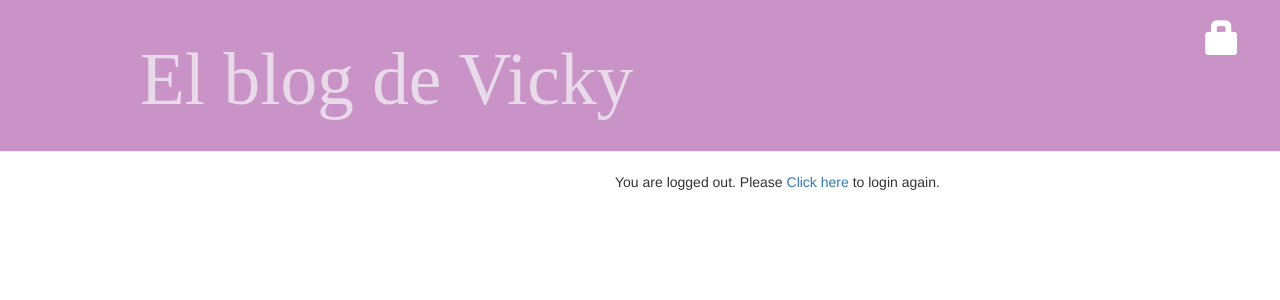
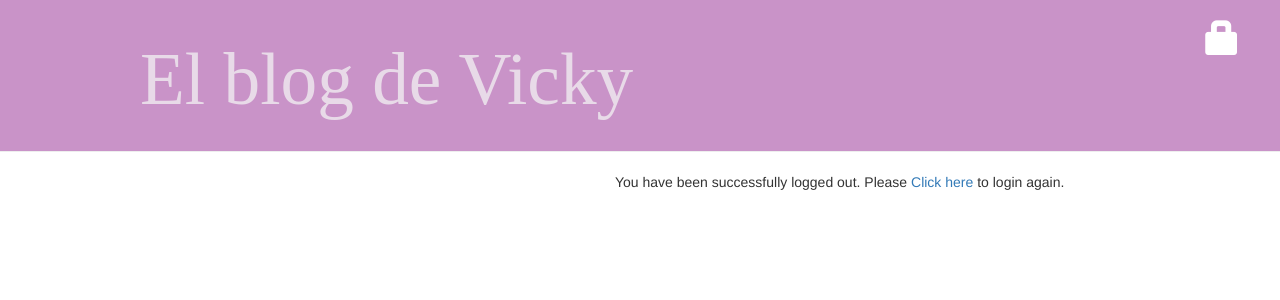
Before and after one commit to mvlaspoumaderes/my-first-blog, a Django app: page /accounts/logout/ in a window 1280 px wide; the page is wider, and only the part inside the window is pictured. Shown: the top 300 px of that part. Run offline with Django 3.2, Linux system fonts and the light colour scheme; some libraries are stand-ins or nearby versions.

Commit message:
Login/Logout final version

```diff
--- a/blog/static/css/blog.css
+++ b/blog/static/css/blog.css
@@ -46,3 +46,9 @@ h1, h2, h3, h4 {
 .post h1 a, .post h1 a:visited {
     color: #000000;
 }
+
+.clearfix {
+    overflow: auto;
+}
+'''If an element is taller than the element containing it, and it is floated, it will overflow outside of its container.
+Then we can add overflow: auto; to the containing element to fix this problem. Example: https://www.w3schools.com/css/tryit.asp?filename=trycss_layout_clearfix'''
--- a/blog/templates/blog/base.html
+++ b/blog/templates/blog/base.html
@@ -12,7 +12,8 @@
             {% if user.is_authenticated %}
 		<a href="{% url 'post_draft_list' %}" class="top-menu"><span class="glyphicon glyphicon-check"></span></a>
     		<a href="{% url 'post_new' %}" class="top-menu"><span class="glyphicon glyphicon-edit"></span></a>
-		<p class="top-menu">Hello {{ user.username }} <small>(<a href="{% url 'logout' %}">Log out</a>)</small></p>
+		<a href="{% url 'logout' %}" class="top-menu"><span class="glyphicon glyphicon-log-out"></span></a>
+                <p class="top-menu">Hello {{ user.username }} </p>
 	    {% else %}
                 <a href="{% url 'login' %}" class="top-menu"><span class="glyphicon glyphicon-lock"></span></a>
 	    {% endif %}
--- a/templates/registration/logged_out.html
+++ b/templates/registration/logged_out.html
@@ -8,9 +8,7 @@
 
     <div class="content">
         <div class="section-inner clearfix">
-
-        <p>You are logged out. Please <a href="{% url 'login' %}">Click here</a> to login again.</p>
-
+        <p>You have been successfully logged out. Please <a href="{% url 'login' %}">Click here</a> to login again.</p>
         </div>
     </div>
 
```
